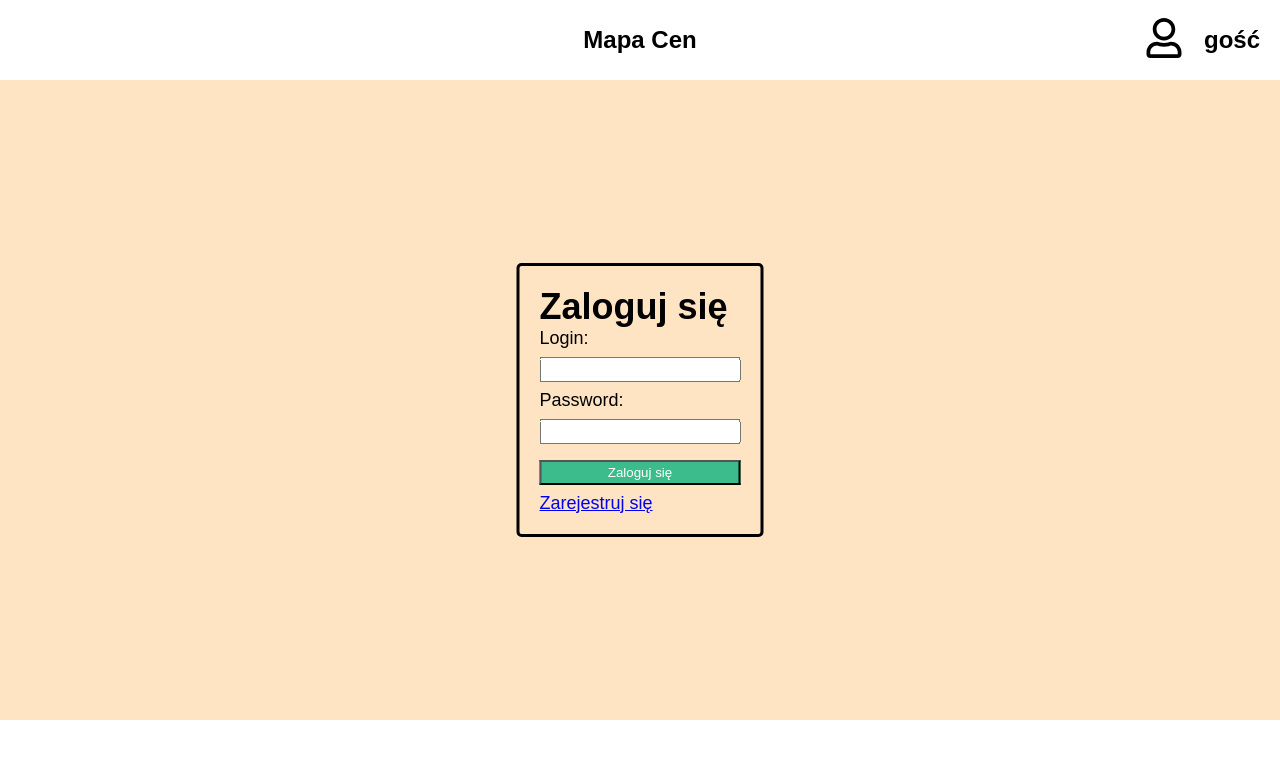
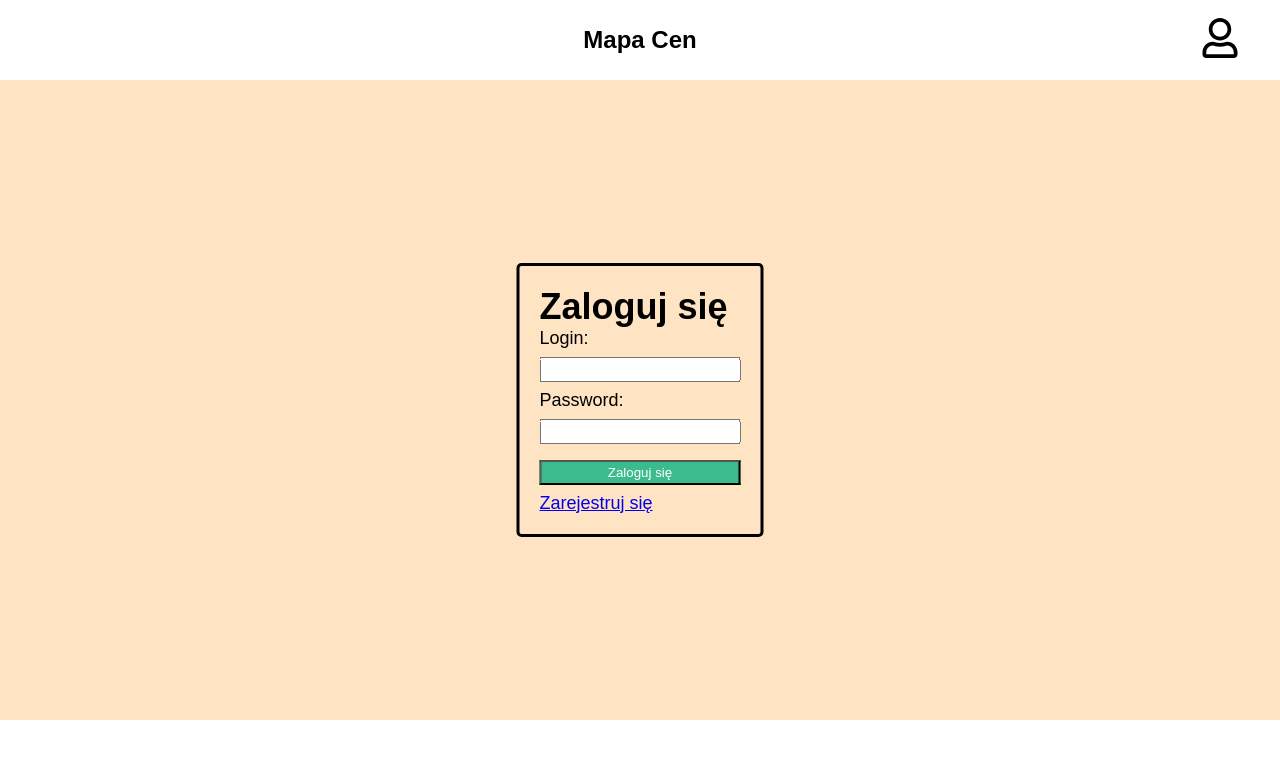
Before and after one commit to wojcikwojtek/mapa_cen, a React (Vite) app in the folder Frontend/: page /auth/login in a window 1280 px wide. Shown: the top 758 px of the page. Built offline with nearby package versions, Linux system fonts and the light colour scheme.

Commit message:
refactor

```diff
--- a/Frontend/src/components/LoginForm.tsx
+++ b/Frontend/src/components/LoginForm.tsx
@@ -18,17 +18,18 @@ const LoginForm = () => {
     const {register,handleSubmit, formState:{errors}}=useForm<SignInData>();
     const onSubmit=(data: FieldValues)=>{
       apiClient.login(data.login,data.password)
-      .then(resData=>{
-        console.log(resData.accessToken);
-        localStorage.setItem("token",resData.accessToken);
-        userStore.setToken(resData.accessToken);
-        localStorage.setItem("userEmail",data.login);
-        userStore.setEmail(data.login);
+      .then(res=>{
+        if(res.authResposne!="unauthorized"){
+          userStore.setUsername(res.authResposne);
+        localStorage.setItem("username",data.authResposne);
         navigate("/");
+        }else{
+          setLoginError(true);
+        }
       })
       .catch(err=>{
         console.log("error"+err);
-        setLoginError(true);
+
       })
     };
 
@@ -46,7 +47,7 @@ const LoginForm = () => {
       <input  {...register('password',{required: true,minLength:3})}  type="password" id="password" name="password"></input><br/>
       {errors.password &&<p  style={{color:'red'}}>wprowadź hasło</p>}
       <input type="submit"   value="Zaloguj się"></input><br/>
-      {loginError &&<p  style={{color:'red'}}>zly login lub hasło</p>}
+      {loginError && <p  style={{color:'red'}}>zly login lub hasło</p>}
       <Link to={'/auth/register'}>Zarejestruj się
       </Link>
     </form>
--- a/Frontend/src/components/Nav.tsx
+++ b/Frontend/src/components/Nav.tsx
@@ -9,21 +9,15 @@ const Nav = () => {
   const [showPopUp,setShowPopUp]=useState('0');
 
 
-    if(userStore.token==undefined){
-      const email =localStorage.getItem("userEmail");
-      if(email!=null){
-        userStore.setEmail(email);
-      }
-
-      const jwt=localStorage.getItem("token");
-      if(jwt!=null){
-        userStore.setToken(jwt);
+    if(userStore.username=="gość"){
+      const username =localStorage.getItem("username");
+      if(username!=null){
+        userStore.setUsername(username);
       }
     }
 
   const handleLogout=()=>{
-    localStorage.removeItem("token");
-    localStorage.removeItem("userEmail");
+    localStorage.removeItem("username");
     setShowPopUp('0');
     userStore.reset();
   }
--- a/Frontend/src/services/api-client.ts
+++ b/Frontend/src/services/api-client.ts
@@ -1,7 +1,7 @@
 import axios from "axios";
 
 export interface AuthResponse{
-  accessToken:string;
+  authResposne:string;
 }
 
 export const axiosInstance= axios.create({
@@ -16,11 +16,11 @@ class APIClient{
   }
 
   register=(login:string,email:string,password:string)=>{
-      return axiosInstance.post("/register",{login:login,email:email,password:password}).then(res=>res.data);
+      return axiosInstance.post("/register",{username:login,email:email,password:password}).then(res=>res.data);
   }
 
   login=(login:string,password:string)=>{
-    return axiosInstance.post("/login",{email:login,password:password}).then(res=>res.data);
+    return axiosInstance.post("/login",{username:login,password:password}).then(res=>res.data);
 }
 
 
--- a/Frontend/src/store.ts
+++ b/Frontend/src/store.ts
@@ -2,18 +2,15 @@ import { create } from "zustand";
 
 
 interface UserStore{
-  email:string;
-  token?:string;
-  setEmail:(email:string)=>void;
-  setToken:(token:string)=>void;
+  username:string;
+  setUsername:(username:string)=>void;
   reset:()=>void;
 }
 
 const useUserStore=create<UserStore>(set=>({
-    email:"gość",
-    setEmail:(email)=>set(()=>({email: email})),
-    setToken:(token)=>set(()=>({token: token})),
-    reset:()=>set(()=>({email:"gość",token:undefined}))
+    username:"gość",
+    setUsername:(username)=>set(()=>({username: username})),
+    reset:()=>set(()=>({username:"gość"}))
 }));
 
 export default useUserStore;
```
